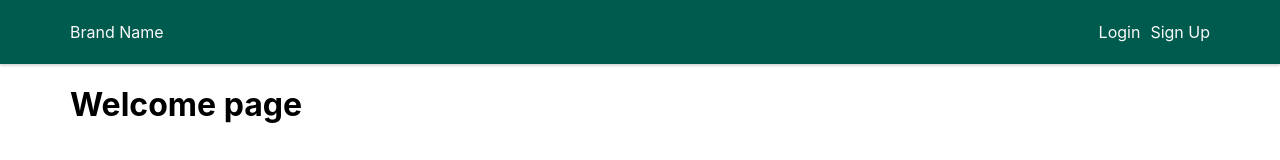
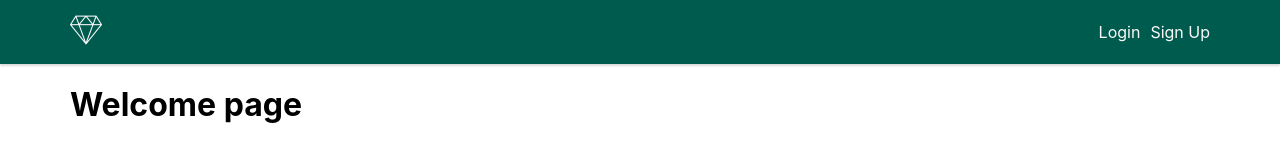
Before and after one commit to bubeha/link-checker-react, a React (Create React App) app: page / in a window 1280 px wide. Shown: the top 160 px of the page. Built offline with nearby package versions, Linux system fonts and the light colour scheme.

Commit message:
update brand icon

```diff
--- a/src/components/NavBar/index.tsx
+++ b/src/components/NavBar/index.tsx
@@ -6,7 +6,9 @@ const NavBar: React.FC = () => {
     <header className="header">
       <div className="container">
         <nav className="nav-bar">
-          <NavLink to="/" className="nav-bar__brand">Brand Name</NavLink>
+          <NavLink to="/" className="nav-bar__brand">
+            <i className="icon-diamond"/>
+          </NavLink>
 
           <ul className="nav-bar__nav nav nav--right">
             <li className="nav__item">
--- a/src/styles/components/_navbar.scss
+++ b/src/styles/components/_navbar.scss
@@ -8,5 +8,6 @@
   &__brand {
     color: $navbar-font-color;
     text-decoration: none;
+    @include rem(font-size, 32);
   }
 }
```
